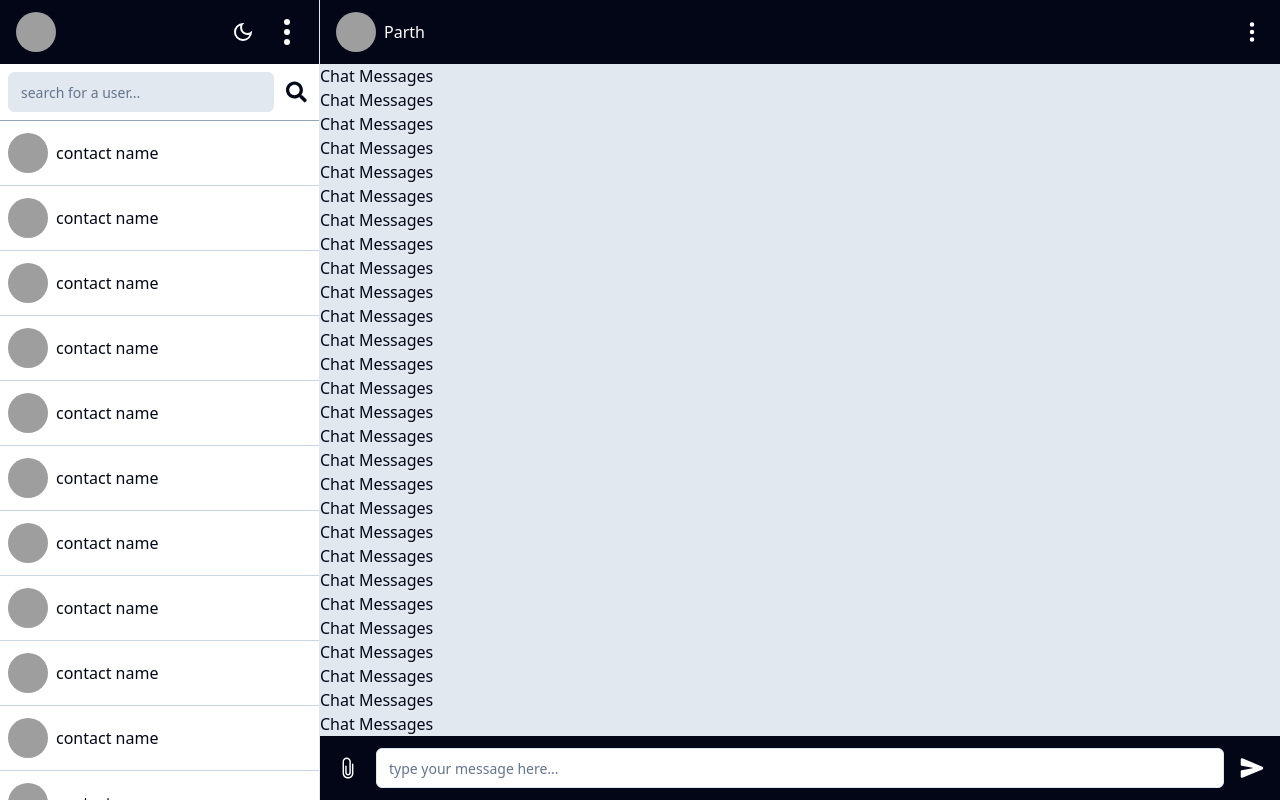
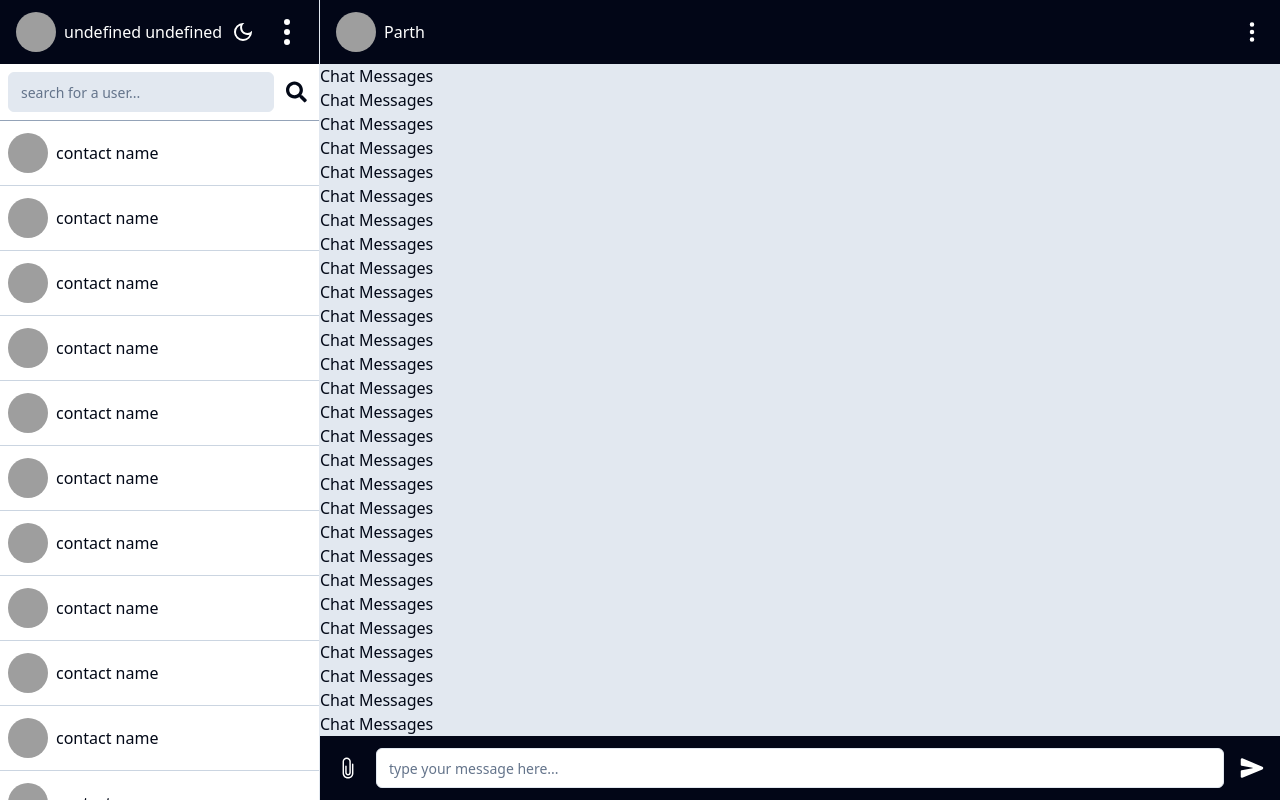
Before and after one commit to parthrc/mern-chat-app, a React (Vite) app in the folder client/: page / in a window 1280 px wide. Built offline with nearby package versions, Linux system fonts and the light colour scheme; grey boxes are pictures that could not be loaded.

Commit message:
Added current user's name to sidebar header

```diff
--- a/client/src/pages/home/components/ChatHeader.tsx
+++ b/client/src/pages/home/components/ChatHeader.tsx
@@ -1,6 +1,7 @@
 import { BsThreeDotsVertical } from "react-icons/bs";
 import AvatarImg from "./AvatarImg";
 const ChatHeader = () => {
+
   return (
     <div className="bg-slate-950 text-white px-4 py-3 flex items-center gap-x-2 justify-between">
       {/* Profile pic */}
--- a/client/src/pages/home/components/ChatInput.tsx
+++ b/client/src/pages/home/components/ChatInput.tsx
@@ -12,7 +12,7 @@ const ChatInput = () => {
       {/* Main input */}
       <Input
         type="text"
-        className="w-full"
+        className="w-full text-black"
         placeholder="type your message here..."
       />
       {/* Send button */}
--- a/client/src/pages/home/components/SidebarHeader.tsx
+++ b/client/src/pages/home/components/SidebarHeader.tsx
@@ -26,7 +26,10 @@ const SidebarHeader = () => {
   return (
     <div className="bg-slate-950 text-white px-4 py-3 flex items-center gap-x-2 justify-between">
       {/* Profile pic */}
-      <AvatarImg />
+      <div className="flex gap-x-2 items-center w-full">
+        <AvatarImg />
+        <p className=" truncate text-white">{`${user?.firstName} ${user?.lastName}`}</p>
+      </div>
 
       <div className="flex items-center gap-x-4">
         {/* Dark mode toggle */}
@@ -40,7 +43,7 @@ const SidebarHeader = () => {
             </div>
           </PopoverTrigger>
           <PopoverContent className="z-[99999] divide-y-2">
-            <div className="flex items-center cursor-pointer p-2 rounded-sm gap-x-2 text-ellipsis">
+            <div className="flex items-center cursor-pointer p-2 rounded-sm gap-x-2 text-ellipsis ">
               {`${user?.firstName}'s app`}
             </div>
             <div
```
